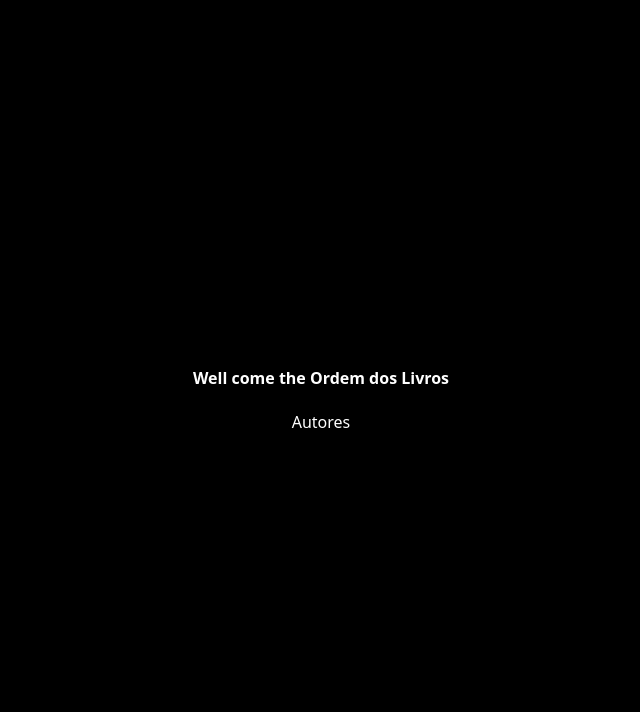
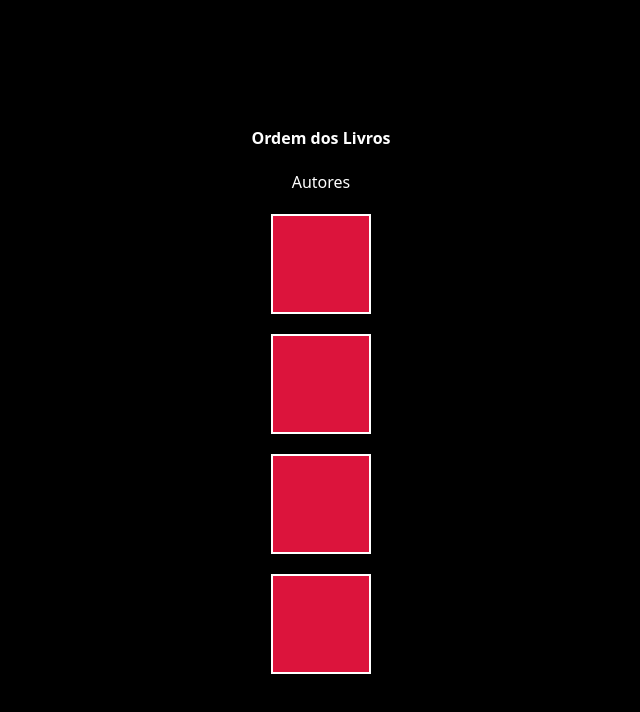
Before and after one commit to joanatasFernandes/ordem-de-livros, a SvelteKit app: page / in a window 1280 px wide. Shown: the top 712 px of the page, without its empty margins (319-959 px from the left). Built offline with nearby package versions, Linux system fonts and the light colour scheme.

Commit message:
Aprendendo a usar Components

```diff
--- /dev/null
+++ b/src/components/Caixa.svelte
@@ -0,0 +1,9 @@
+<div class="caixa"></div>
+<style>
+    .caixa {
+        width: 100px;
+        height: 100px;
+        background-color: crimson;
+        border: 2px solid white;
+    }
+</style>
--- a/src/routes/+layout.svelte
+++ b/src/routes/+layout.svelte
@@ -3,4 +3,7 @@
 	let { children } = $props();
 </script>
 
+<div class="flex flex-col flex justify-center items-center gap-5
+bg-black text-white min-h-screen">
 {@render children()}
+</div>
--- a/src/routes/+page.svelte
+++ b/src/routes/+page.svelte
@@ -1,6 +1,12 @@
-<div class="flex flex-col flex justify-center items-center gap-5
-bg-black text-white min-h-screen">
+<script>
+    import Caixa from "../components/Caixa.svelte";
 
-<h1 class="text=3xl font-bold"> Well come  the Ordem dos Livros</h1>
+</script>
+
+<h1 class="text=3xl font-bold"> Ordem dos Livros</h1>
 <a href="/autores">Autores</a>
-</div>
+
+<Caixa />
+<Caixa />
+<Caixa />
+<Caixa />
```
